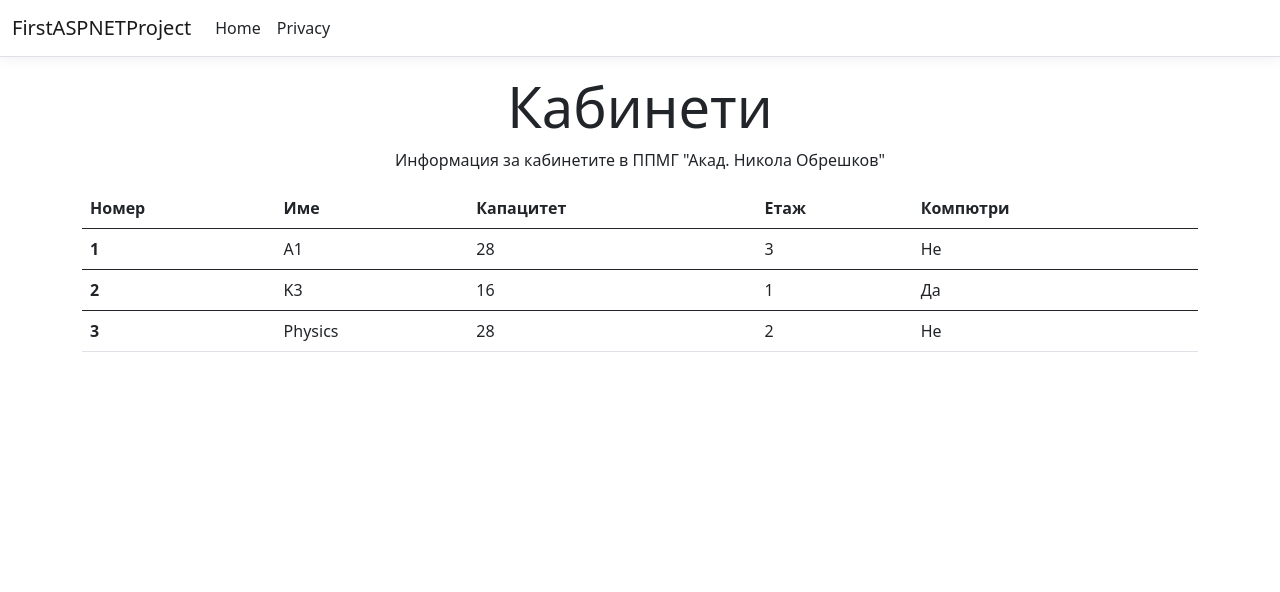
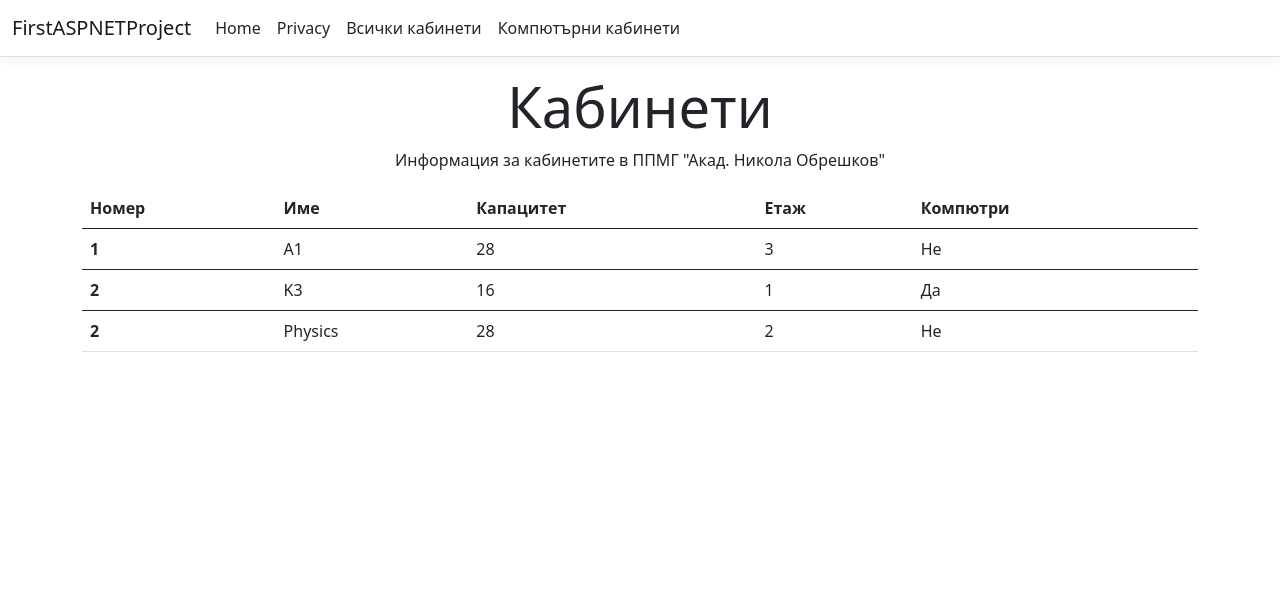
Before and after one commit to desko-petkova/NOIT, an ASP.NET Core app: page /Room in a window 1280 px wide. Shown: the top 592 px of the page. Run offline with ASP.NET Core 8, Linux system fonts and the light colour scheme; style sheets or scripts are compiled from the project's sources.

Commit message:
Рендериране на кабинети и филтриране

```diff
--- a/FirstASPNETProject/FirstASPNETProject/Controllers/RoomController.cs
+++ b/FirstASPNETProject/FirstASPNETProject/Controllers/RoomController.cs
@@ -9,7 +9,7 @@ namespace ASP_MVC.Controllers
             {
                new Room(1,"A1", 28, 3, false),
                new Room(2, "K3", 16, 1, true),
-               new Room(3, "Physics",28,2,false)
+               new Room(2, "Physics",28,2,false)
             };
         public IActionResult Index()
         {
@@ -17,6 +17,20 @@ namespace ASP_MVC.Controllers
             return View(rooms);
         }
 
+        public IActionResult ComputerRooms()
+        {
+            List<Room> compRooms = new();
+            foreach (Room room in rooms)
+            {
+                if(room.HasComputers)
+                    compRooms.Add(room);
+            }
+
+            List<Room> comp = rooms.Where(r => r.HasComputers).ToList();
+
+            return View("Index",comp);
+        }
+
 
 
     }
--- a/FirstASPNETProject/FirstASPNETProject/Views/Shared/_Layout.cshtml
+++ b/FirstASPNETProject/FirstASPNETProject/Views/Shared/_Layout.cshtml
@@ -25,6 +25,12 @@
                         <li class="nav-item">
                             <a class="nav-link text-dark" asp-area="" asp-controller="Home" asp-action="Privacy">Privacy</a>
                         </li>
+                        <li class="nav-item">
+                            <a class="nav-link text-dark" asp-area="" asp-controller="Room" asp-action="Index">Всички кабинети</a>
+                        </li>
+                        <li class="nav-item">
+                            <a class="nav-link text-dark" asp-area="" asp-controller="Room" asp-action="ComputerRooms">Компютърни кабинети</a>
+                        </li>
                     </ul>
                 </div>
             </div>
```
Also changed, not shown: FirstASPNETProject/FirstASPNETProject/Models/Room.cs (+15 -1 lines).
